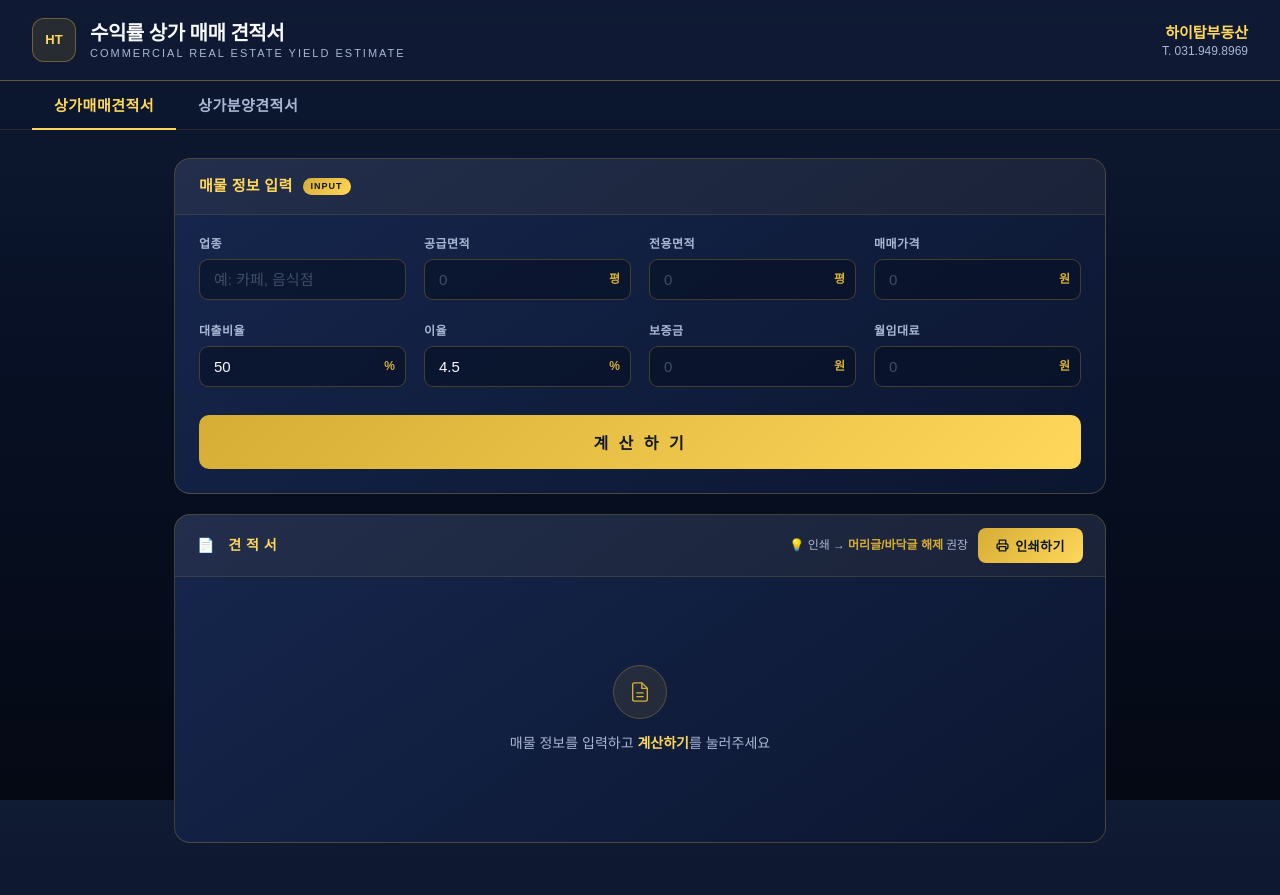
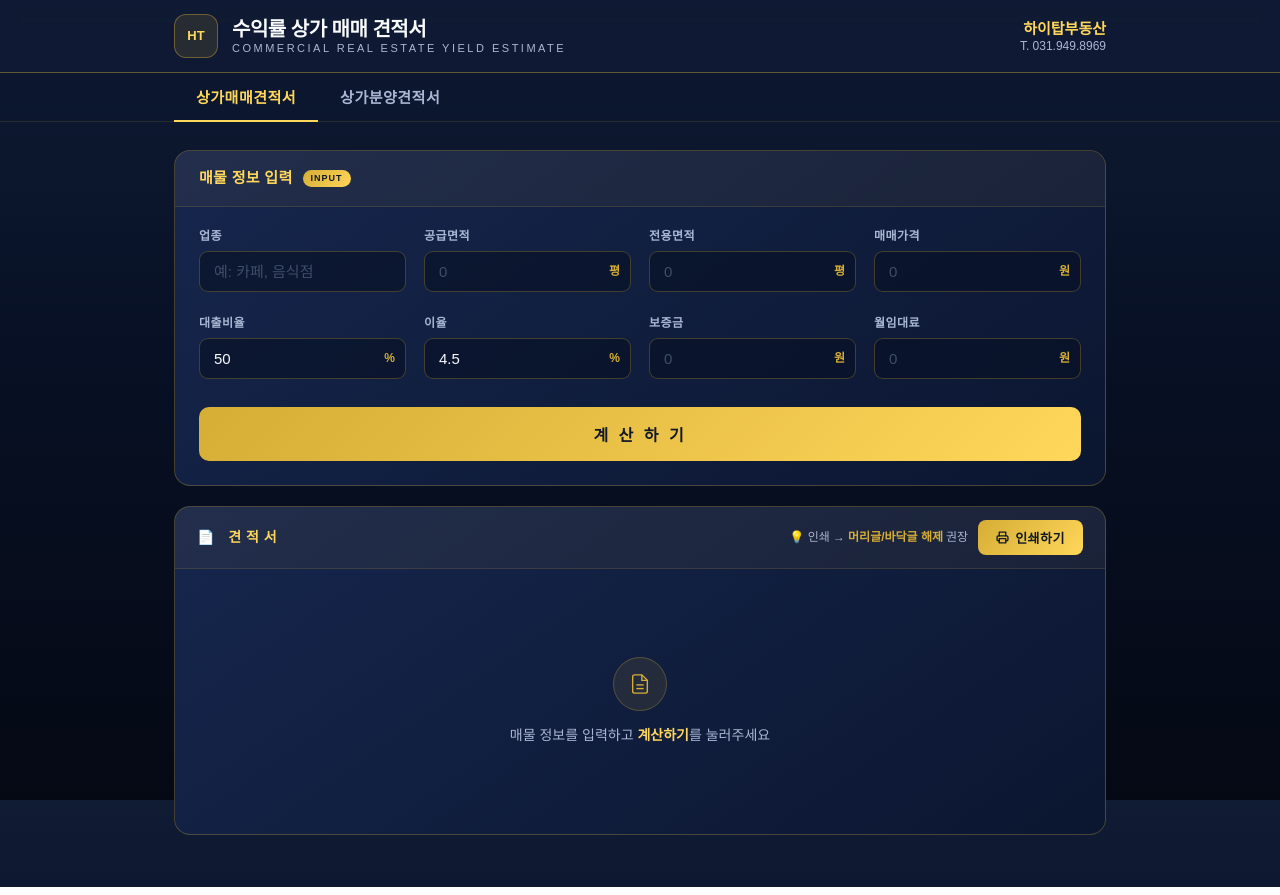
Before and after one commit to hitoputube-creator/Commercial-Property-Quote, a plain HTML site: page index.html in a window 1280 px wide. Drawn offline with Linux system fonts and the light colour scheme; a web font is replaced by a local one.

Commit message:
Update index.html

```diff
--- a/index.html
+++ b/index.html
@@ -36,10 +36,6 @@
 
     /* ===== HEADER ===== */
     .site-header {
-      display: flex;
-      align-items: center;
-      justify-content: space-between;
-      padding: 18px 32px;
       border-bottom: 1px solid var(--line);
       background: rgba(16,27,52,.85);
       backdrop-filter: blur(8px);
@@ -47,29 +43,41 @@
       top: 0;
       z-index: 100;
     }
+    .header-inner {
+      max-width: 980px;
+      margin: 0 auto;
+      padding: 14px 24px;
+      display: flex;
+      align-items: center;
+      justify-content: space-between;
+    }
     .h-logo { display: flex; align-items: center; gap: 14px; }
     .logo-mark {
       width: 44px; height: 44px;
       border: 1px solid var(--line);
       border-radius: 12px;
-      display: grid; place-items: center;
+      display: flex; align-items: center; justify-content: center;
       color: var(--gold2); font-weight: 900; font-size: 13px;
       background: rgba(214,173,53,.12);
       flex-shrink: 0;
     }
-    .h-text { display: flex; flex-direction: column; justify-content: center; gap: 3px; }
-    .h-title { font-size: 20px; font-weight: 800; letter-spacing: -0.5px; color: var(--text); line-height: 1.2; }
-    .h-sub   { font-size: 11px; color: var(--muted); letter-spacing: 2px; line-height: 1; }
-    .h-right { text-align: right; display: flex; flex-direction: column; justify-content: center; gap: 3px; }
-    .h-right strong { color: var(--gold2); font-size: 15px; font-weight: 800; line-height: 1.2; }
+    .h-text { display: flex; flex-direction: column; gap: 4px; }
+    .h-title { font-size: 20px; font-weight: 800; letter-spacing: -0.5px; color: var(--text); line-height: 1; margin: 0; }
+    .h-sub   { font-size: 11px; color: var(--muted); letter-spacing: 2.5px; line-height: 1; margin: 0; }
+    .h-right { text-align: right; display: flex; flex-direction: column; gap: 4px; }
+    .h-right strong { color: var(--gold2); font-size: 15px; font-weight: 800; line-height: 1; margin: 0; }
     .h-right span   { color: var(--muted); font-size: 12px; line-height: 1; }
 
     /* ===== MODE NAV ===== */
     .mode-nav {
-      display: flex;
-      padding: 0 32px;
       border-bottom: 1px solid rgba(214,173,53,.15);
       background: rgba(11,22,48,.6);
+    }
+    .nav-inner {
+      max-width: 980px;
+      margin: 0 auto;
+      padding: 0 24px;
+      display: flex;
     }
     .mode-btn {
       background: none; border: none;
@@ -315,7 +323,7 @@
     /* ===== 반응형 ===== */
     @media(max-width:900px){
       .input-grid{ grid-template-columns: repeat(3,1fr); }
-      .site-header{ flex-direction:column; align-items:flex-start; gap:10px; }
+      .header-inner{ flex-direction:column; align-items:flex-start; gap:10px; }
     }
     @media(max-width:560px){
       .input-grid{ grid-template-columns: repeat(2,1fr); }
@@ -382,6 +390,7 @@
 
 <!-- HEADER -->
 <header class="site-header">
+<div class="header-inner">
   <div class="h-logo">
     <div class="logo-mark">HT</div>
     <div class="h-text">
@@ -393,12 +402,15 @@
     <strong>하이탑부동산</strong>
     <span>T. 031.949.8969</span>
   </div>
+</div>
 </header>
 
 <!-- MODE NAV -->
 <nav class="mode-nav no-print">
+<div class="nav-inner">
   <button class="mode-btn active" onclick="switchMode('sale')">상가매매견적서</button>
   <button class="mode-btn"        onclick="switchMode('presale')">상가분양견적서</button>
+</div>
 </nav>
 
 <div class="container">
```
